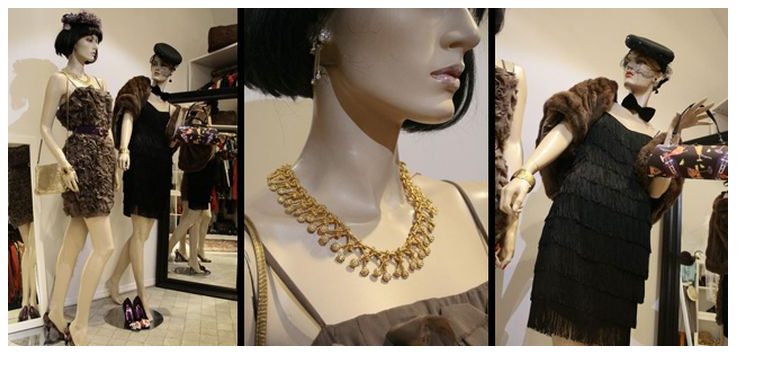
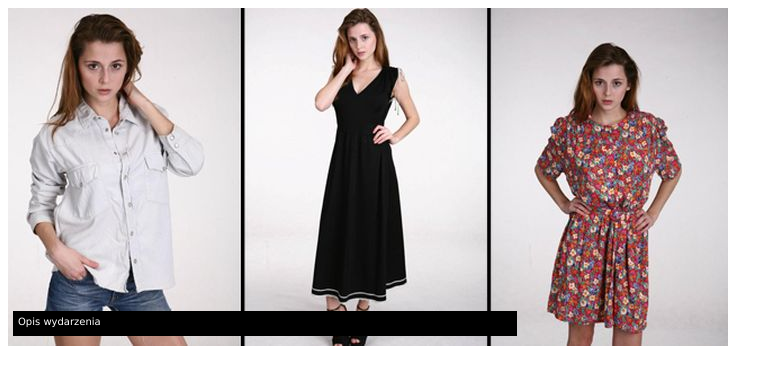
Before and after one commit to mrogur/mileSlider, a PHP site: page / in a window 1280 px wide. Shown: the top 385 px of the page, without its empty margins (0-783 px from the left). Run offline with PHP 8.4, Linux system fonts and the light colour scheme.

Commit message:
Final version

```diff
--- a/css/mileSlider.css
+++ b/css/mileSlider.css
@@ -36,7 +36,7 @@
 .insideSlider ul li span {
 	position: relative;
 /*	bottom: 70px;*/
-	left: 0;
+	left: 5px;
 	opacity: .75;
 	background: black;
 	display: inline-block;
--- a/index.html
+++ b/index.html
@@ -49,7 +49,7 @@
 	</div>
 	<script type="text/javascript">
 	(function(){
-		$('#container').mileSlider({duration: 3000, captionDuration: 5000, opacity: 1});
+		$('#container').mileSlider({duration: 1000, captionDuration: 3000, opacity: 1});
 	})()
 
 	</script>
--- a/js/mileSlider.js
+++ b/js/mileSlider.js
@@ -7,6 +7,7 @@ jQuery.fn.mileSlider = (function(options){
 	imgs = this.find('img'),
 	len = imgs.length,
 	maxWidth = 0, maxHeight = 0,
+	margin = 0,
 	me = this,
 	newContainer = $('<div class="mileSlider"><div class="insideSlider"></div></div>'),
 	inside = newContainer.find('.insideSlider'),
@@ -44,7 +45,6 @@ jQuery.fn.mileSlider = (function(options){
 		opacity: 0,
 		width: maxWidth*0.7,
 	});
-	var counter = 1, margin = 0;
 
 	var animateFirst = function(){
 			inside
@@ -54,7 +54,6 @@ jQuery.fn.mileSlider = (function(options){
 				duration: opts.speed,
 				queue: true,
 				complete: function() {
-					//animateSecond();
 					showCaption(ul.find('li').eq(1), animateSecond);
 				}
 			}
@@ -66,7 +65,7 @@ jQuery.fn.mileSlider = (function(options){
 			firstClone = first.clone(),
 			caption = active.find('span');
 
-			first.delay(opts.duration).animate({'width': '0px'}, {
+			first.delay(opts.duration).animate({'width': 0}, {
 				duration: opts.speed,
 				easing: 'linear',
 				complete: function(){
@@ -80,13 +79,11 @@ jQuery.fn.mileSlider = (function(options){
 		var showCaption = function(context, afterCb) {
 			var caption = context.find('span');
 			if (!caption.length) {
-				afterCb();
+				setTimeout(afterCb, opts.captionFadeSpeed*2+opts.captionDuration);
 			} else {
 				var bottomPos = caption.height();
 				caption.css({
 					bottom: bottomPos+10
-
-
 				});
 				caption.animate({'opacity':opts.opacity}, 500, function(){
 					caption.delay(opts.captionDuration)
```
